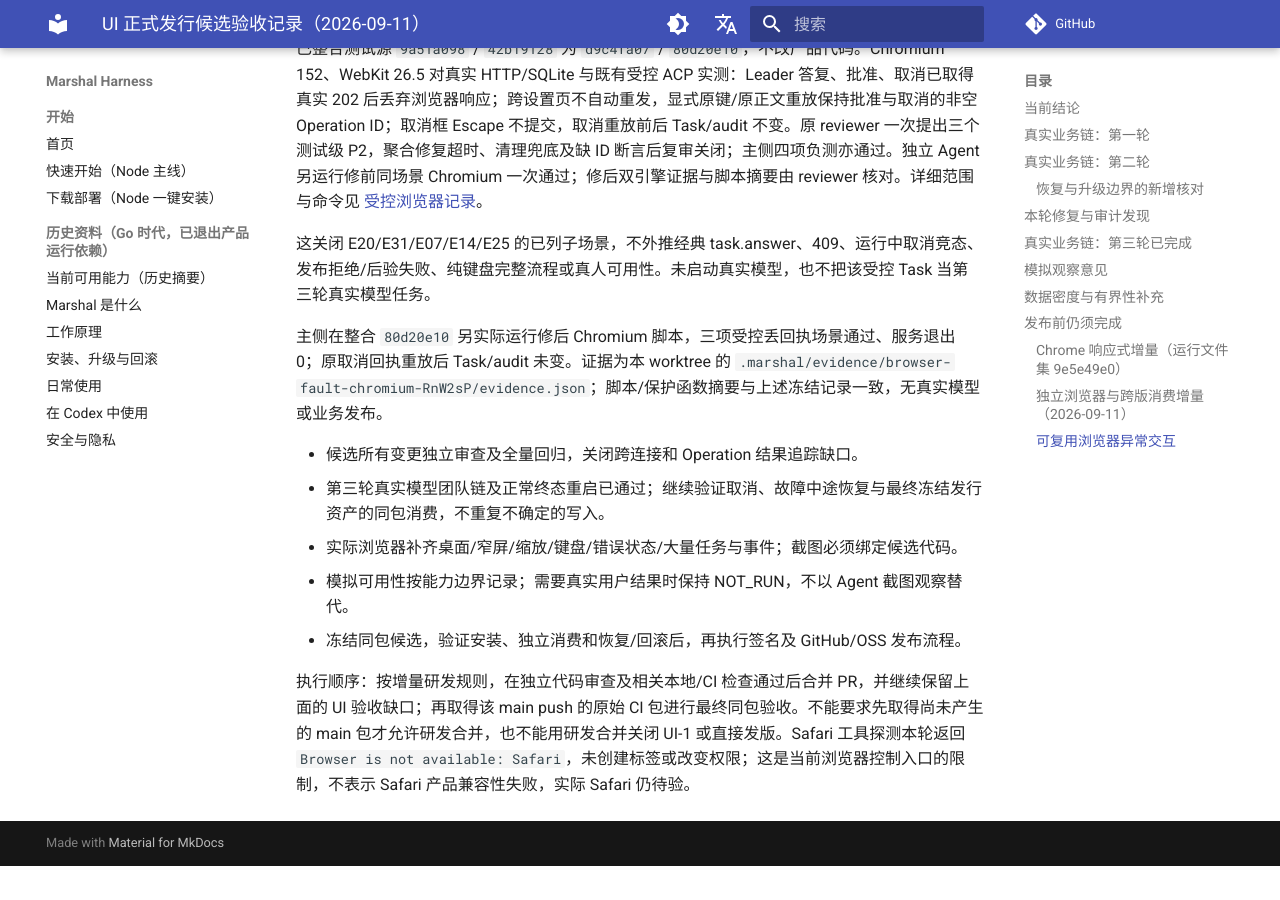
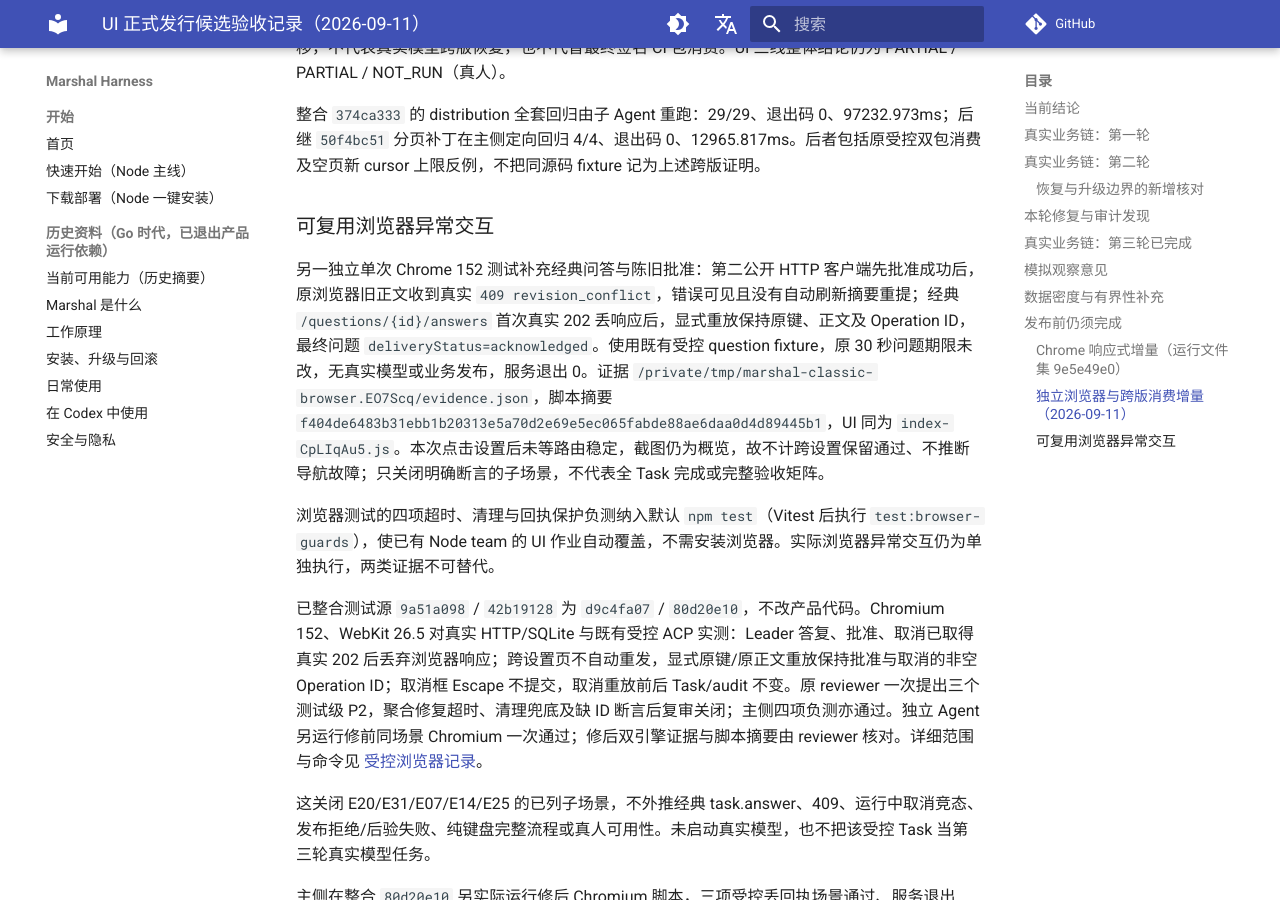
Before and after one commit to chiga0/marshal-harness, an MkDocs documentation site: the page built from docs/ui-1/release-validation-2026-09-11.md, in a window 1280 px wide and 900 px high, scrolled down 8641 px. Built offline with MkDocs 1.6.1 and Material for MkDocs 9.7.7, drawn with Linux system fonts in a browser that asks for light colours; comment, search, counter and statistics services are not loaded; before the commit the page ends 9507 px from its top, so only the background shows below that; some of the changed text lies outside the part shown.

Commit message:
test(ui): wire browser guards into CI and record interaction evidence

```diff
--- a/docs/ui-1/release-validation-2026-09-11.md
+++ b/docs/ui-1/release-validation-2026-09-11.md
@@ -104,6 +104,8 @@ CI `34583578954` 的 Ubuntu/Node22 密度测试超过默认 5 秒（5119ms），
 
 ## 数据密度与有界性补充
 
+独立 Agent 后续用真实 Chrome 152、HTTP/SQLite 与专用受控 Provider 完成 100 Task 密度检查，未启动模型，未修改原真实业务服务。构建 JS 为 `index-CpLIqAu5.js`，逐资产清单摘要 `67942c314fa92181cedf44d278b49d9d4c05769de15f6744c3cc012fa15e463b`。首页 24 项，四次分页到 100 个唯一任务，分页均 HTTP 200；列表/卡片切换、已加载范围内搜索 50 项、清空恢复、末项滚动与进入精确 Task 路由通过。证据 `/private/tmp/marshal-density.6J1nP1/evidence.json`，所属浏览器和服务已关闭、服务退出 0。单轮首批 94ms、分页 60–64ms 只含该本机自动化样本，不是 SLO；100 个短标题、同质 fixture 失败状态不替代真实业务、多状态、长标题或持续事件压力验收。
+
 候选 `b887cecd` 增加真实 React 组件的隔离 fixture 回归：100 条任务分页、卡片切换与筛选；事件持续读到 600 条，DOM 保留最近 500 条，后继合并输入不超过 550 条、两页。独立代码审查无阻塞问题。子 Agent 四轮 jsdom 观测中，100 任务载入为 141–145ms，500 事件载入为 332–364ms；这些只包含隔离组件执行，不含真实网络、浏览器布局/绘制或模型耗时，不作为性能 SLO 或视觉通过证据。
 
 ## 发布前仍须完成
@@ -146,6 +148,10 @@ CI `34583578954` 的 Ubuntu/Node22 密度测试超过默认 5 秒（5119ms），
 
 ### 可复用浏览器异常交互
 
+另一独立单次 Chrome 152 测试补充经典问答与陈旧批准：第二公开 HTTP 客户端先批准成功后，原浏览器旧正文收到真实 `409 revision_conflict`，错误可见且没有自动刷新摘要重提；经典 `/questions/{id}/answers` 首次真实 202 丢响应后，显式重放保持原键、正文及 Operation ID，最终问题 `deliveryStatus=acknowledged`。使用既有受控 question fixture，原 30 秒问题期限未改，无真实模型或业务发布，服务退出 0。证据 `/private/tmp/marshal-classic-browser.EO7Scq/evidence.json`，脚本摘要 `f404de6483b31ebb1b20313e5a70d2e69e5ec065fabde88ae6daa0d4d89445b1`，UI 同为 `index-CpLIqAu5.js`。本次点击设置后未等路由稳定，截图仍为概览，故不计跨设置保留通过、不推断导航故障；只关闭明确断言的子场景，不代表全 Task 完成或完整验收矩阵。
+
+浏览器测试的四项超时、清理与回执保护负测纳入默认 `npm test`（Vitest 后执行 `test:browser-guards`），使已有 Node team 的 UI 作业自动覆盖，不需安装浏览器。实际浏览器异常交互仍为单独执行，两类证据不可替代。
+
 已整合测试源 `9a51a098` / `42b19128` 为 `d9c4fa07` / `80d20e10`，不改产品代码。Chromium 152、WebKit 26.5 对真实 HTTP/SQLite 与既有受控 ACP 实测：Leader 答复、批准、取消已取得真实 202 后丢弃浏览器响应；跨设置页不自动重发，显式原键/原正文重放保持批准与取消的非空 Operation ID；取消框 Escape 不提交，取消重放前后 Task/audit 不变。原 reviewer 一次提出三个测试级 P2，聚合修复超时、清理兜底及缺 ID 断言后复审关闭；主侧四项负测亦通过。独立 Agent 另运行修前同场景 Chromium 一次通过；修后双引擎证据与脚本摘要由 reviewer 核对。详细范围与命令见 [受控浏览器记录](../../apps/task-web/e2e/browser-fault-report.md)。
 
 这关闭 E20/E31/E07/E14/E25 的已列子场景，不外推经典 task.answer、409、运行中取消竞态、发布拒绝/后验失败、纯键盘完整流程或真人可用性。未启动真实模型，也不把该受控 Task 当第三轮真实模型任务。
```
Also changed, not shown: 2 other files.
